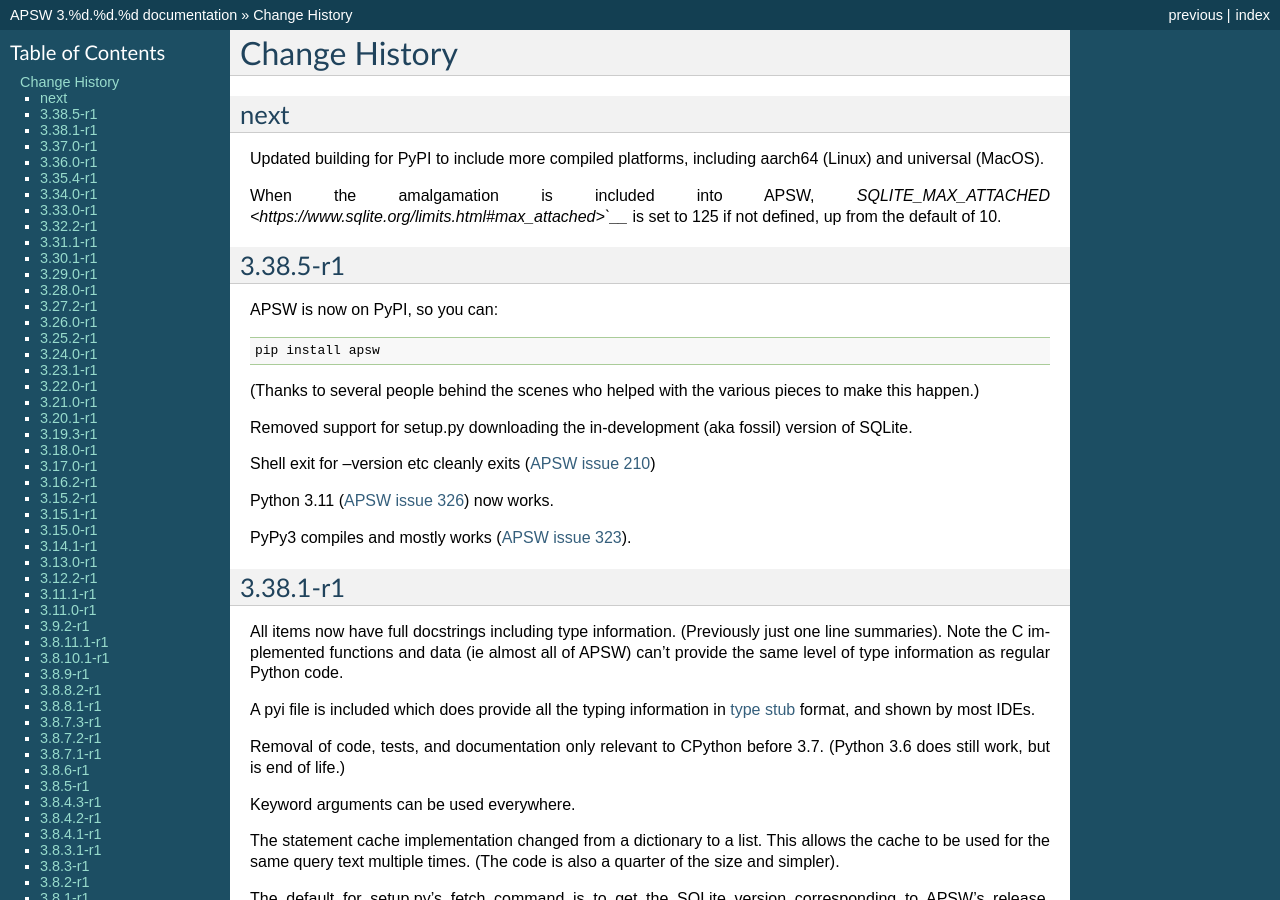
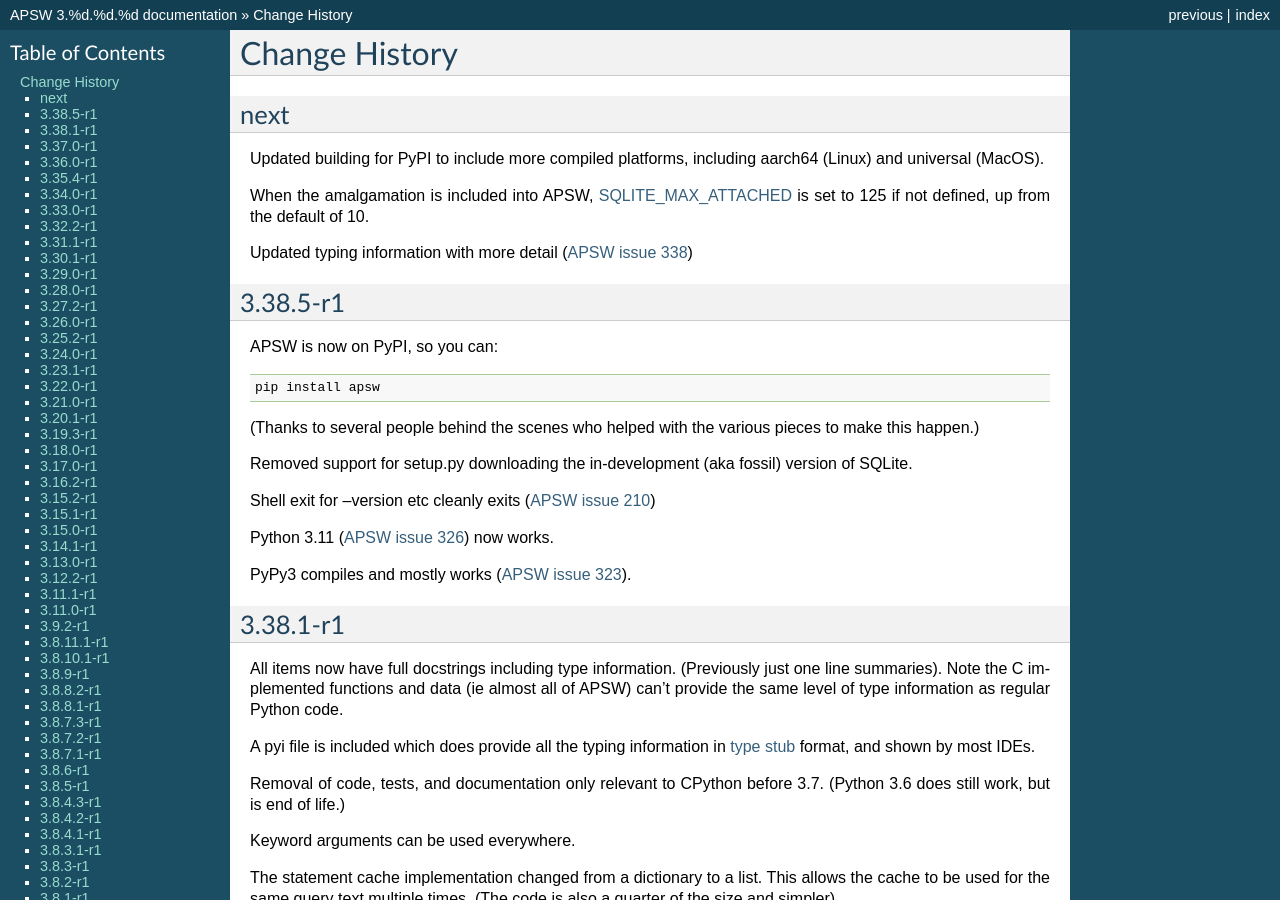
Before and after one commit to rogerbinns/apsw, a Sphinx documentation site: the page built from doc/changes.rst, in a window 1280 px wide and 900 px high. Built offline with Sphinx 7.4.7, drawn with Linux system fonts in a browser that asks for light colours; pages that are not in the unit, such as notebooks, are missing from menus; the version number is read from the project's files by our own code.

Commit message:
Mention typing updates

```diff
--- a/doc/changes.rst
+++ b/doc/changes.rst
@@ -9,8 +9,10 @@
 including aarch64 (Linux) and universal (MacOS).
 
 When the amalgamation is included into APSW, `SQLITE_MAX_ATTACHED
-<https://www.sqlite.org/limits.html#max_attached>`__` is set to 125 if
+<https://www.sqlite.org/limits.html#max_attached>`__ is set to 125 if
 not defined, up from the default of 10.
+
+Updated typing information with more detail (:issue:`338`)
 
 3.38.5-r1
 =========
```
